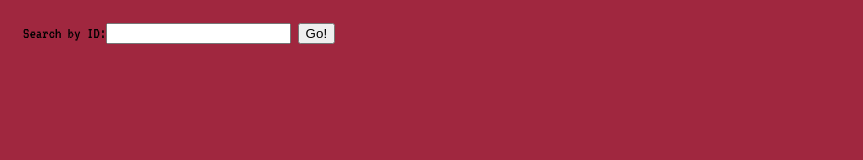
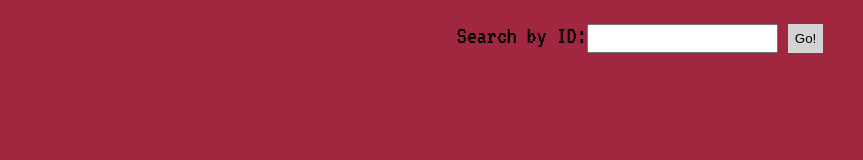
Before and after one commit to cjsords/pokedex, a plain HTML site: page index.html in a window 1280 px wide. Shown: the whole page, without its empty margins (0-863 px from the left). Drawn offline with Linux system fonts and the light colour scheme.

Commit message:
added css for search bar

```diff
--- a/style.css
+++ b/style.css
@@ -58,3 +58,24 @@ div > .pokemon-desc {
 .show {
   visibility: visible;
 }
+
+.search-form {
+  display: flex;
+  align-items: center;
+  justify-content: center;
+}
+
+.search-form input {
+  padding: 5px;
+  margin-right: 10px;
+}
+
+.search-form button {
+  border-style: none;
+  background-color: lightgrey;
+  padding: 7px;
+}
+
+.search-form label {
+  font-size: 25px;
+}
```
